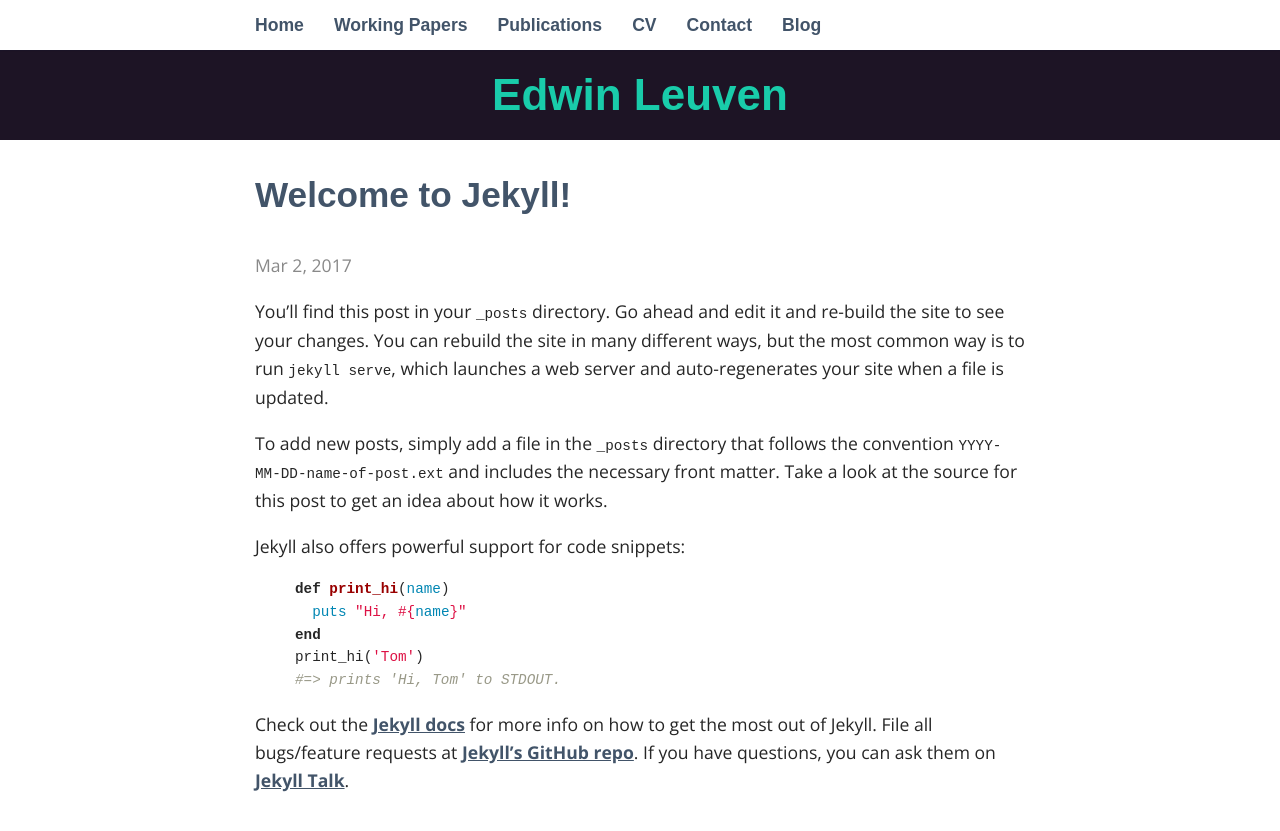
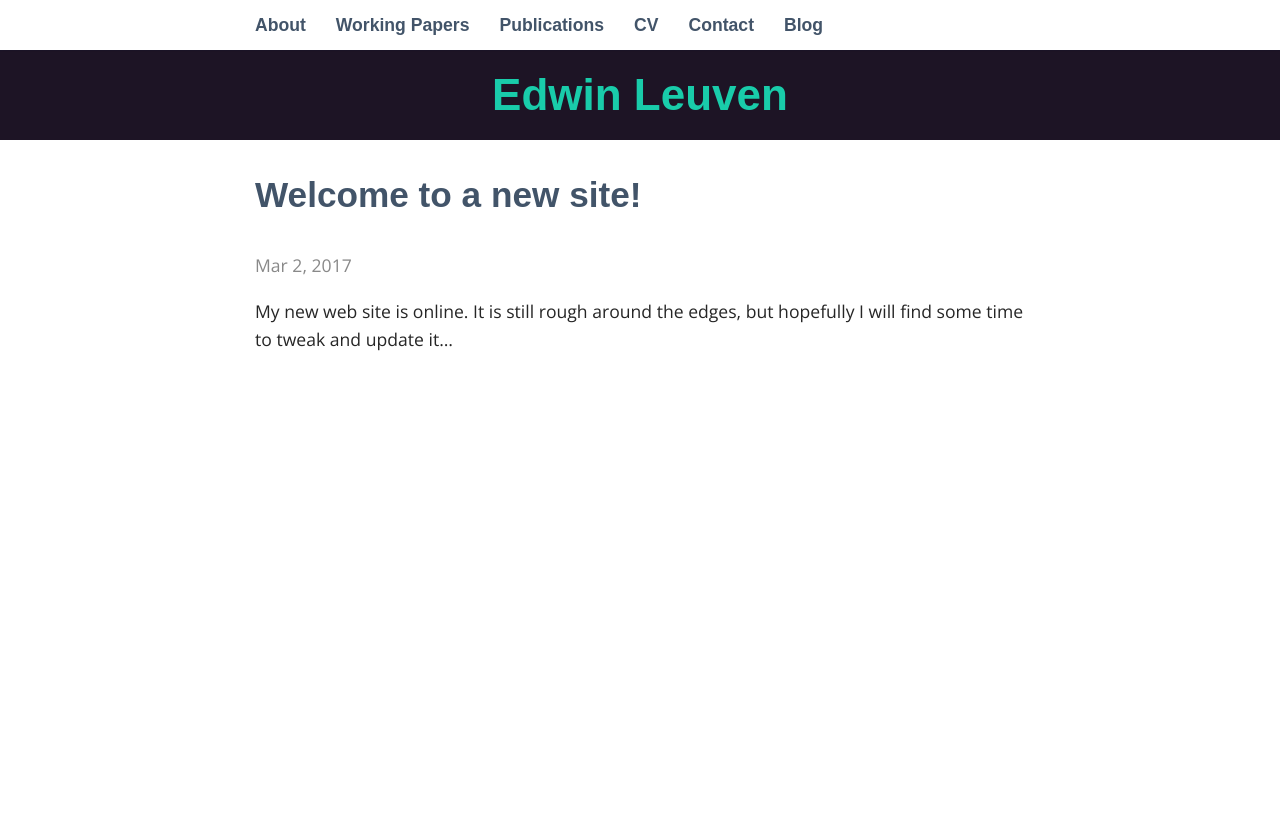
Before and after one commit to oosterbeek/www, a Jekyll site: the page built from _posts/2017-03-02-welcome-to-jekyll.markdown, in a window 1280 px wide. Shown: the top 831 px of the page. Built offline with Jekyll 4.4.1, drawn with Linux system fonts in a browser that asks for light colours; some web fonts are replaced.

Commit message:
more tweaks

```diff
--- a/_posts/2017-03-02-welcome-to-jekyll.markdown
+++ b/_posts/2017-03-02-welcome-to-jekyll.markdown
@@ -1,25 +1,7 @@
 ---
 layout: post
-title:  "Welcome to Jekyll!"
+title:  "Welcome to a new site!"
 date:   2017-03-02 19:23:27 +0100
-categories: jekyll update
+categories: news
 ---
-You’ll find this post in your `_posts` directory. Go ahead and edit it and re-build the site to see your changes. You can rebuild the site in many different ways, but the most common way is to run `jekyll serve`, which launches a web server and auto-regenerates your site when a file is updated.
-
-To add new posts, simply add a file in the `_posts` directory that follows the convention `YYYY-MM-DD-name-of-post.ext` and includes the necessary front matter. Take a look at the source for this post to get an idea about how it works.
-
-Jekyll also offers powerful support for code snippets:
-
-{% highlight ruby %}
-def print_hi(name)
-  puts "Hi, #{name}"
-end
-print_hi('Tom')
-#=> prints 'Hi, Tom' to STDOUT.
-{% endhighlight %}
-
-Check out the [Jekyll docs][jekyll-docs] for more info on how to get the most out of Jekyll. File all bugs/feature requests at [Jekyll’s GitHub repo][jekyll-gh]. If you have questions, you can ask them on [Jekyll Talk][jekyll-talk].
-
-[jekyll-docs]: https://jekyllrb.com/docs/home
-[jekyll-gh]:   https://github.com/jekyll/jekyll
-[jekyll-talk]: https://talk.jekyllrb.com/
+My new web site is online. It is still rough around the edges, but hopefully I will find some time to tweak and update it...
--- a/blog/index.html
+++ b/blog/index.html
@@ -2,7 +2,7 @@
 layout: default
 ---
 
-<h4>blog</h4>
+<h2>Posts</h2>
 {% for post in site.posts %}
 		<time>{{ post.date | date: "%b %-d, %Y" }}</time>
 		<h3><a href="{{ post.url | prepend: site.baseurl }}">{{ post.title }}</a></h3>
```
Also changed, not shown: _pages/01_home.md (+2 -5 lines), index.html (+1 -8 lines).
